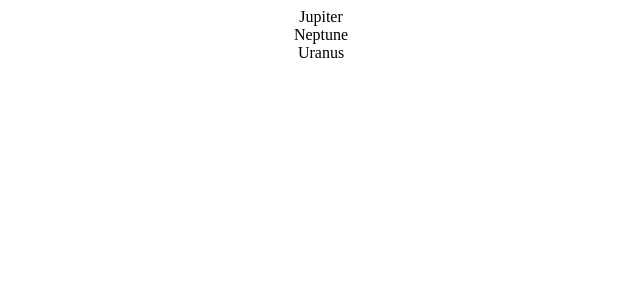
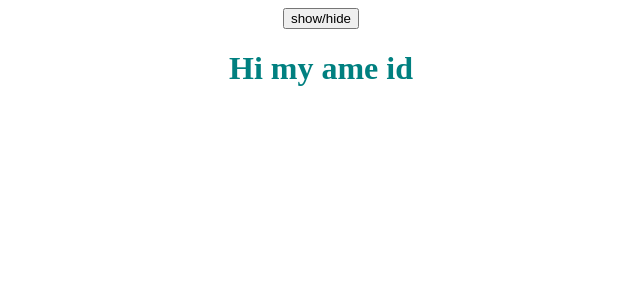
Before and after one commit to Gamaunov/react-tech, a React (Create React App) app: page / in a window 1280 px wide. Shown: the top 300 px of the page, without its empty margins (319-959 px from the left). Built offline with nearby package versions, Linux system fonts and the light colour scheme.

Commit message:
use state

```diff
--- a/src/App.js
+++ b/src/App.js
@@ -1,21 +1,19 @@
+import { useState } from "react";
 import "./App.css";
-import Planet from "./components/user/planet/Planet";
 
 function App() {
-  const planets = [
-    { name: "Mars", isGasPlanet: false },
-    { name: "Earth", isGasPlanet: false },
-    { name: "Jupiter", isGasPlanet: true },
-    { name: "Venus", isGasPlanet: false },
-    { name: "Neptune", isGasPlanet: true },
-    { name: "Uranus", isGasPlanet: true },
-  ];
+  const [showText, setShowText] = useState('teal');
+
   return (
     <div className="App">
-      {planets.map(
-        (planet, key) =>
-          planet.isGasPlanet && <Planet key={key} name={planet.name} />
-      )}
+      <button
+        onClick={() => {
+          setShowText(showText === 'teal' ? 'red' :  'teal')
+        }}
+      >
+        show/hide
+      </button>
+       <h1 style={{color: showText}}>Hi my ame id</h1>
     </div>
   );
 }
```
Also changed, not shown: src/components/planet/Planet.jsx (renamed from src/components/user/planet/Planet.jsx).
